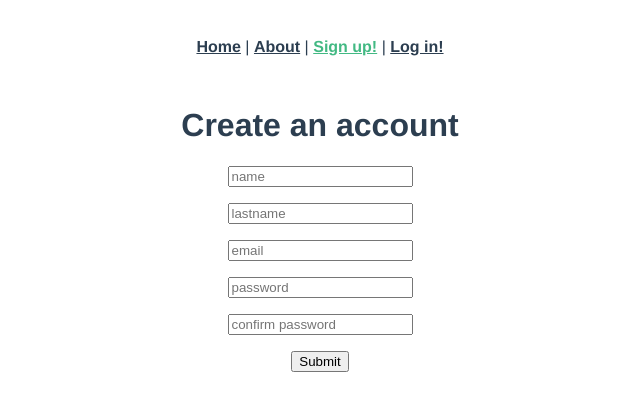
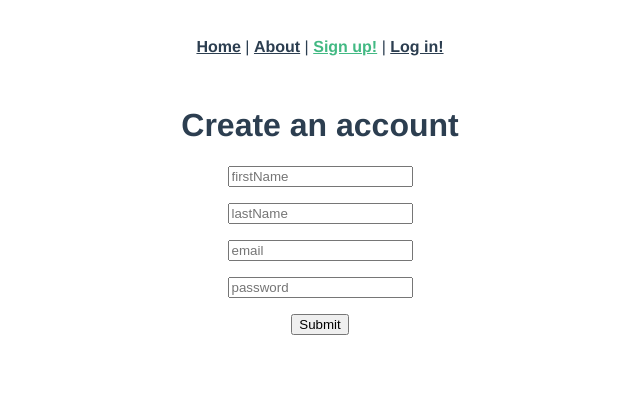
Before and after one commit to hhaurice/Herve_Haurice_7_240122, a Vue app in the folder frontend/: page /signup in a window 1280 px wide. Shown: the top 410 px of the page, without its empty margins (320-960 px from the left). Built offline with nearby package versions, Linux system fonts and the light colour scheme.

Commit message:
testing signup

```diff
--- a/frontend/src/views/SignUp.vue
+++ b/frontend/src/views/SignUp.vue
@@ -2,24 +2,20 @@
   <div class="signup">
     <h1>Create an account</h1>
     <p>
-    <input type="text" placeholder="name" v-model="state.name" />
-    <span v-if="v$.name.$error">{{ v$.name.$errors[0].$message }}</span>
+    <input type="text" placeholder="firstName" v-model="state.firstName" />
+    <span v-if="v$.firstName.$error">{{ v$.firstName.$errors[0].$message }}</span>
     </p>
     <p>
-    <input type="text" placeholder="lastname" v-model="state.lastname" />
-    <span v-if="v$.lastname.$error">{{ v$.lastname.$errors[0].$message }}</span>
+    <input type="text" placeholder="lastName" v-model="state.lastName" />
+    <span v-if="v$.lastName.$error">{{ v$.lastName.$errors[0].$message }}</span>
     </p>
     <p>
     <input type="email" placeholder="email" v-model="state.email" />
     <span v-if="v$.email.$error">{{ v$.email.$errors[0].$message }}</span>
     </p>
     <p>
-    <input type="password" placeholder="password" v-model="state.password.password" />
-    <span v-if="v$.password.password.$error">{{ v$.password.password.$errors[0].$message }}</span>
-    </p>
-    <p>
-    <input type="password" placeholder="confirm password" v-model="state.password.confirm" />
-    <span v-if="v$.password.confirm.$error">{{ v$.password.confirm.$errors[0].$message }}</span>
+    <input type="password" placeholder="password" v-model="state.password" />
+    <span v-if="v$.password.$error">{{ v$.password.$errors[0].$message }}</span>
     </p>
     <button @click="submitForm">Submit</button>
   </div>
@@ -28,39 +24,51 @@
 <script>
 
 import useVuelidate from '@vuelidate/core'
-import { required, email, minLength, sameAs } from '@vuelidate/validators'
+import { required, email, minLength } from '@vuelidate/validators'
 
 import { reactive, computed } from 'vue'
+
+import axios from 'axios'
 
 export default {
 
 setup () {
     const state = reactive({
-            name: '',
-            lastname: '',
+            firstName: '',
+            lastName: '',
             email: '',
-            password: {
-                password: '',
-                confirm: '',
-            }
-
+            password: ''
     })
     const rules = computed(() => {
         return {
-            name: { required },
-            lastname: { required },
+            firstName: { required },
+            lastName: { required },
             email: { required, email },
-            password: {
-                password: { required, minLength: minLength(8) },
-                confirm: { required, sameAs: sameAs(state.password.password) },
-            },
+            password: { required, minLength: minLength(8) },
         }
     })
 
     const v$ = useVuelidate(rules, state)
-
     return { state, v$ }
   },
+    data () {
+        return {
+            form: {
+        "firstName": '',
+        "lastName": '',
+        "email": '',
+        "password": '',
+            }
+        }
+    },
+    validations () {
+        return {
+            firstName: { required },
+            lastName: { required },
+            email: { required },
+            password: { required }
+        }
+    },
     methods: {
         submitForm () {
             this.v$.$validate()
@@ -69,20 +77,10 @@ setup () {
             } else {
                 alert('Form failed validation')
             }
-        },
-        login () {
-            this.$store.dispatch("LOGIN", {
-                name: this.username,
-                lastname: this.lastname,
-                email: this.email,
-                password: this.password
-            })
-            .then(() => {
-                this.$router.push('/')
-            })
-            .catch(error =>{
-                console.log(error("Erreur mon pote"))
-            })
+        axios.post('http://localhost:3000/signup', this.state)
+//   .then(response => this.user = response)  // A garder pour si je veux afficher le nom de l'utilisateur connecté ou du token ou ce que j'ai posté
+        .then( response => response.data)
+        .catch( error => (error("Utilisateur non créé")))
         }
     },
 }
```
